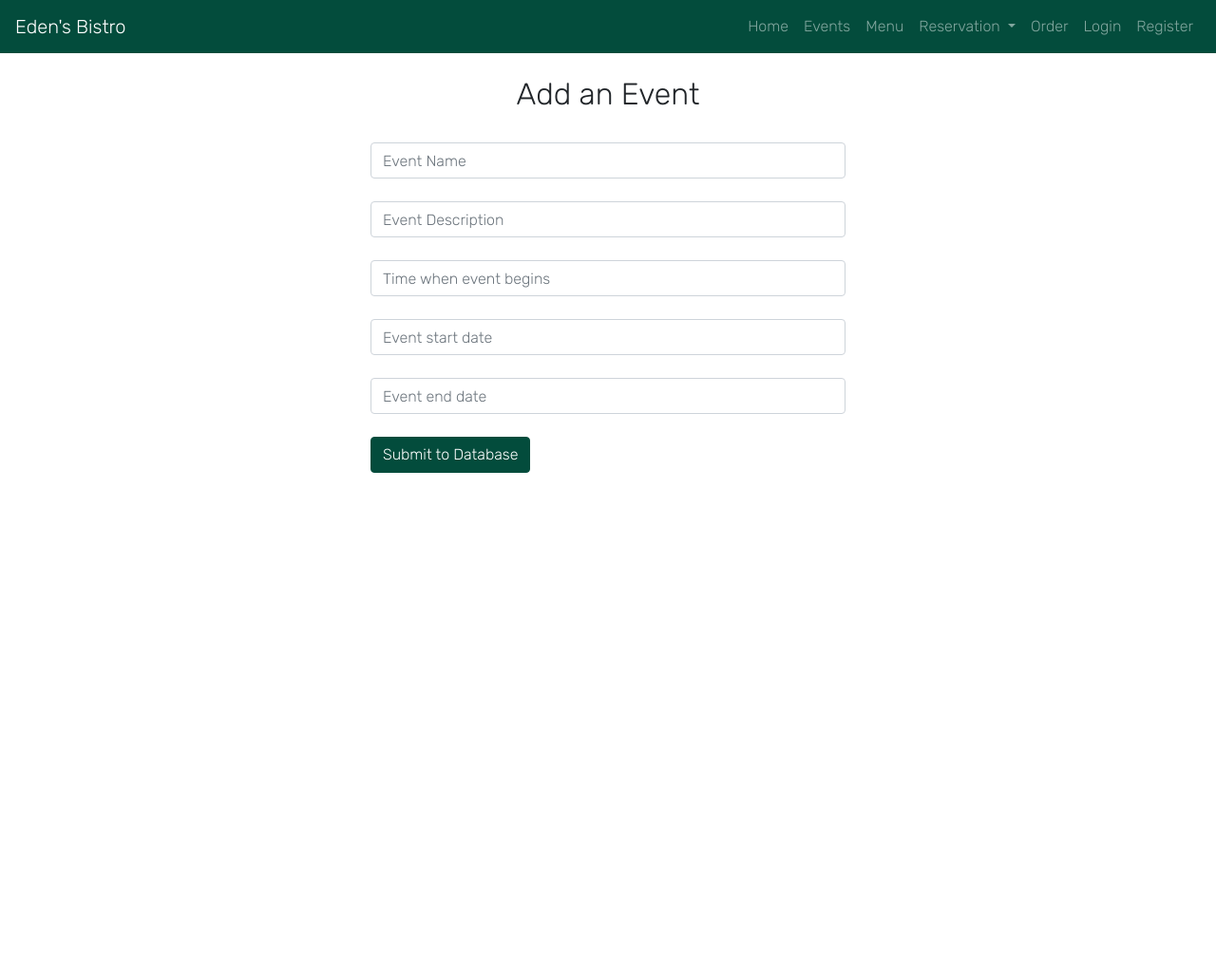
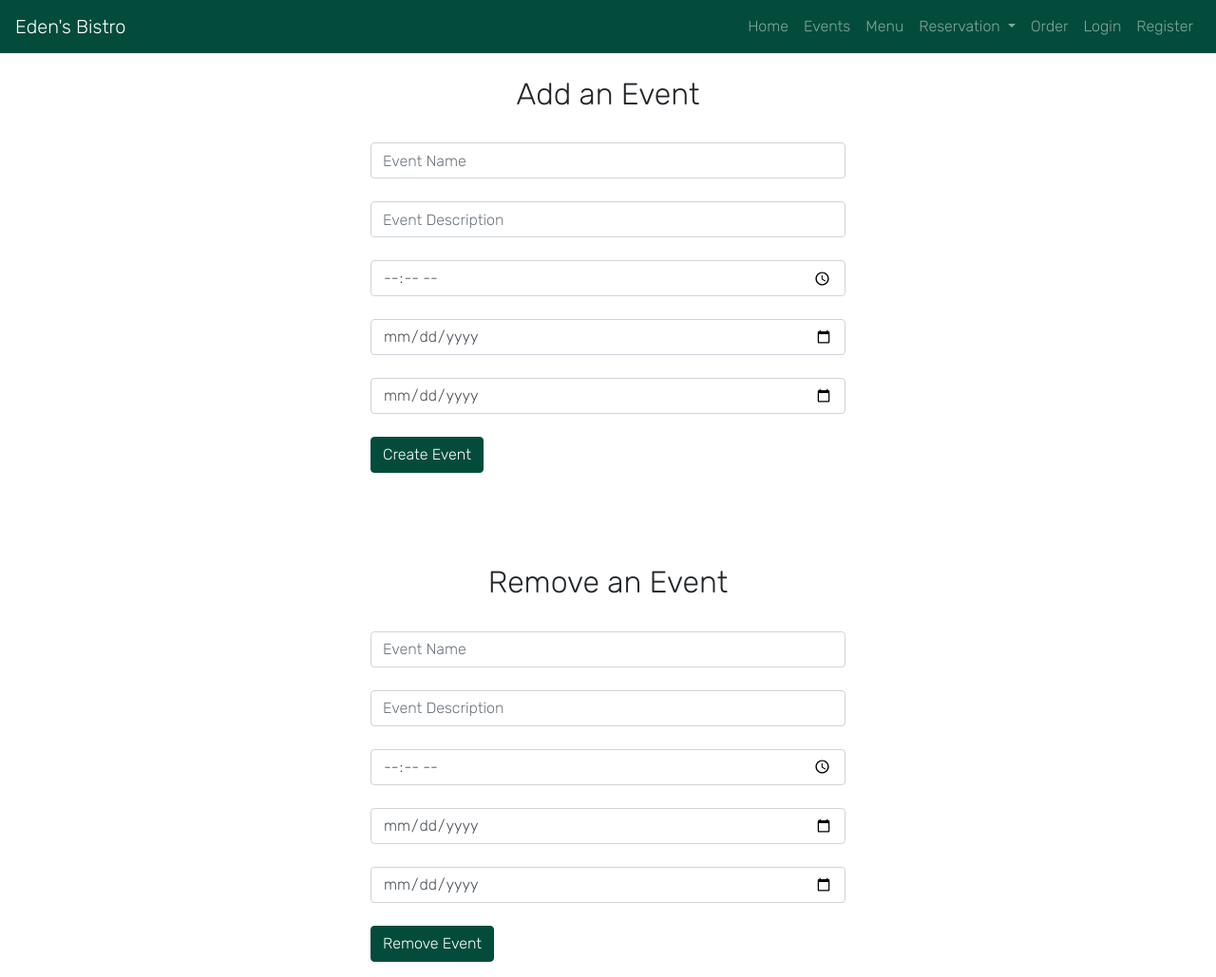
Before and after one commit to mtapiacs/Edens-Bistro, a PHP site: page /events-manage.php in a window 1280 px wide. Shown: the whole page at 95% size. Before the commit the page ends 498 px from the top, so only its background shows below. Run offline with PHP 8.4, Linux system fonts and the light colour scheme.

Commit message:
Added remove event and many styling updates.

```diff
--- a/events-manage.php
+++ b/events-manage.php
@@ -3,7 +3,7 @@
 <?php
 include_once "./includes/header.php";
 ?>
-
+<!--Allows admin user to create a new event-->
 <main class="main-container">
 <h2 class="page-header">Add an Event</h2>
 </BR>
@@ -14,13 +14,58 @@ include_once "./includes/header.php";
     </BR>
     <input class="form-control" type="text" name="event_desc" placeholder="Event Description" required>
     </BR>
-    <input class="form-control" type="text" name="event_time" placeholder="Time when event begins" required>
+    <input class="form-control" type="time" name="event_time" placeholder="Time when event begins" required>
     </BR>
-    <input class="form-control" type="text" name="event_start_date" placeholder="Event start date" required>
+    <input class="form-control" type="date" name="event_start_date" placeholder="Event start date" required>
     </BR>
-    <input class="form-control" type="text" name="event_end_date" placeholder="Event end date" required>
+    <input class="form-control" type="date" name="event_end_date" placeholder="Event end date" required>
     </BR>
-    <button class="btn btn-site-main" type="submit" name="submit">Submit to Database</button>
+    <button class="btn btn-site-main" type="submit" name="submit">Create Event</button>
+    </div>
+</form>
+</div>
+</main>
+<!--Allows admin user to edit an event-->
+<!--
+<main class="main-container">
+<h2 class="page-header">Alter an Event</h2>
+</BR>
+<div class="form-container mx-auto">
+<form action="formSubmission.php" method="POST">
+    <div class="form-group">
+    <input class="form-control" type="text" name="event_name" placeholder="Event Name" required>
+    </BR>
+    <input class="form-control" type="text" name="event_desc" placeholder="Event Description" required>
+    </BR>
+    <input class="form-control" type="time" name="event_time" placeholder="Time when event begins" required>
+    </BR>
+    <input class="form-control" type="date" name="event_start_date" placeholder="Event start date" required>
+    </BR>
+    <input class="form-control" type="date" name="event_end_date" placeholder="Event end date" required>
+    </BR>
+    <button class="btn btn-site-main" type="submit" name="submit-edit">Edit Event</button>
+    </div>
+</form>
+</div>
+</main> -->
+<!--Allows admin user to delete an event-->
+<main class="main-container">
+<h2 class="page-header">Remove an Event</h2>
+</BR>
+<div class="form-container mx-auto">
+<form action="formSubmission.php" method="POST">
+    <div class="form-group">
+    <input class="form-control" type="text" name="event_name" placeholder="Event Name" required>
+    </BR>
+    <input class="form-control" type="text" name="event_desc" placeholder="Event Description" required>
+    </BR>
+    <input class="form-control" type="time" name="event_time" placeholder="Time when event begins" required>
+    </BR>
+    <input class="form-control" type="date" name="event_start_date" placeholder="Event start date" required>
+    </BR>
+    <input class="form-control" type="date" name="event_end_date" placeholder="Event end date" required>
+    </BR>
+    <button class="btn btn-site-main" type="submit" name="submit-remove">Remove Event</button>
     </div>
 </form>
 </div>
```
Also changed, not shown: events.php (+22 -21 lines), formSubmission.php (+55 -4 lines), search.php (+23 -15 lines).
